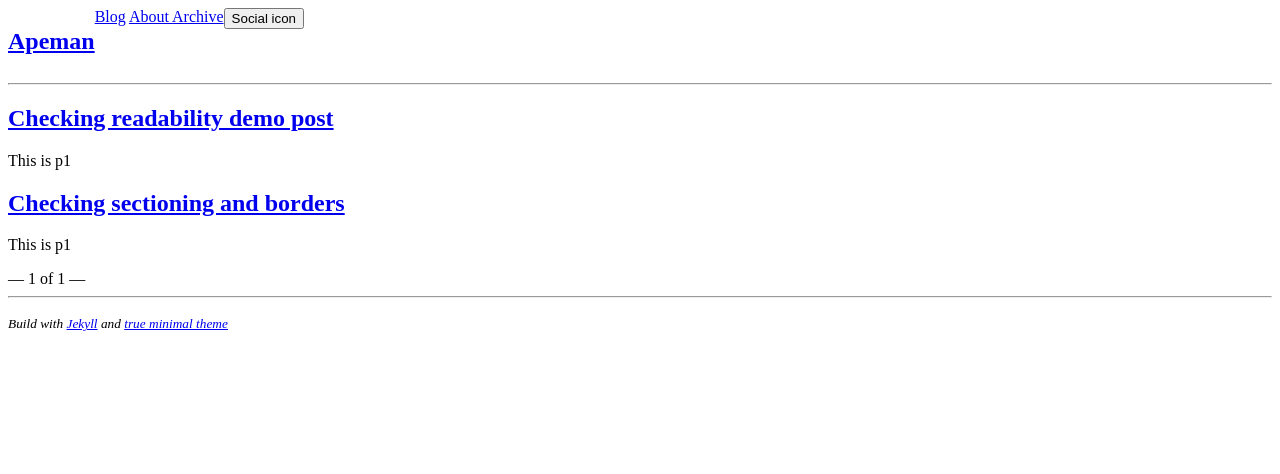
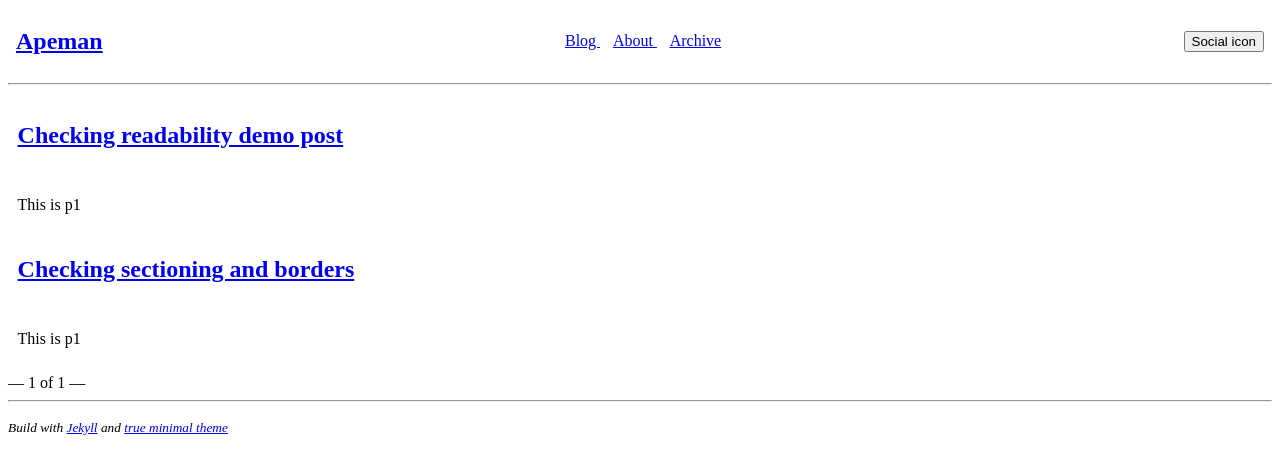
Before and after one commit to apeman/archivedJekyllTheme, a Jekyll site: the page built from index.html, in a window 1280 px wide. Shown: the top 474 px of the page. Built offline with Jekyll 4.4.1, drawn with Linux system fonts in a browser that asks for light colours; the list of posts is cut into pages by our own code.

Commit message:
installed jekyll

```diff
--- a/_includes/header.html
+++ b/_includes/header.html
@@ -3,9 +3,9 @@
     <h1><a href='{{ site.url }}/'>{{ site.name }}</a></h1>
 </header>
 <nav>
-    <a href='{{ site.url }}/'>Blog</a>
-    <a href='{{ site.url }}/about/'>About </a>
-    <a href='{{ site.url }}/archive/'> Archive</a>
+    <a href='{{ site.url }}/'> Blog </a>
+    <a href='{{ site.url }}/about/'> About </a>
+    <a href='{{ site.url }}/archive/'> Archive </a>
 </nav>
 <misc>
     <button>Social icon</button>
--- a/css/main.css
+++ b/css/main.css
@@ -1,3 +1,19 @@
 .headsec {
     display: flex;
+    justify-content: space-between;
+    align-items: center;
+    padding: 0 0.5rem;
 }
+nav {
+    padding: 0.4rem;
+}
+nav a {
+    padding: 0 0.4rem;
+}
+.postlink {
+    border: 1ps solid #222;
+    padding: 0.2rem;
+}
+.homecon {
+    padding: 0.4rem;
+}
--- a/index.html
+++ b/index.html
@@ -2,17 +2,24 @@
 layout: default
 ---
 
+<section class="homecon">
+
 {% for post in paginator.posts %}
-<section>
+<article class="postlink">
   <h2>
     <a href='{{ site.url }}{{ post.url }}' title='{{ post.title }}'>
       {{ post.title }}
     </a>
+    <br>
+    <span>{{ post.author }}</span>
+    <br>
+    <span>{{ post.tag }}</span>
   </h2>
 
   <p>{{ post.excerpt | strip_html | truncate: 250 }}</p>
+</article>
+{% endfor %}
 </section>
-{% endfor %}
 
 {% if paginator.previous_page %}
 <a href='{{ site.url }}{{ paginator.previous_page_path }}'>Previous</a>
```
Also changed, not shown: Gemfile.lock (added).
